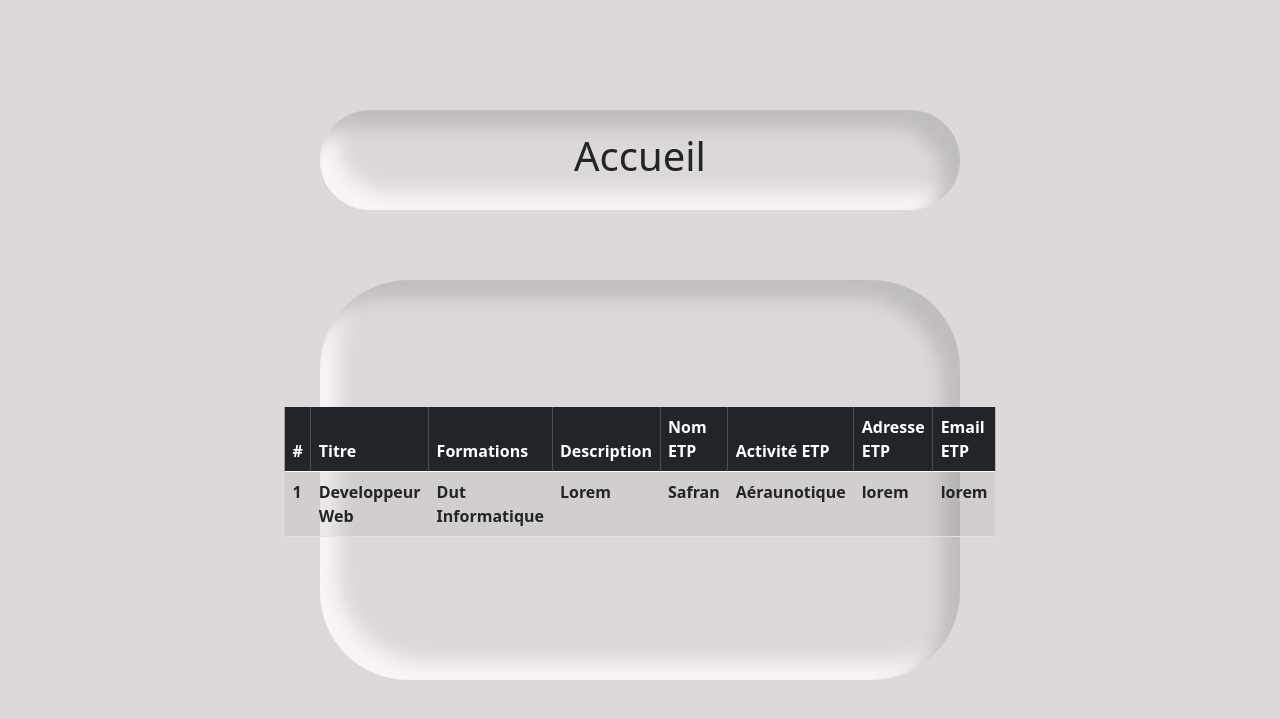
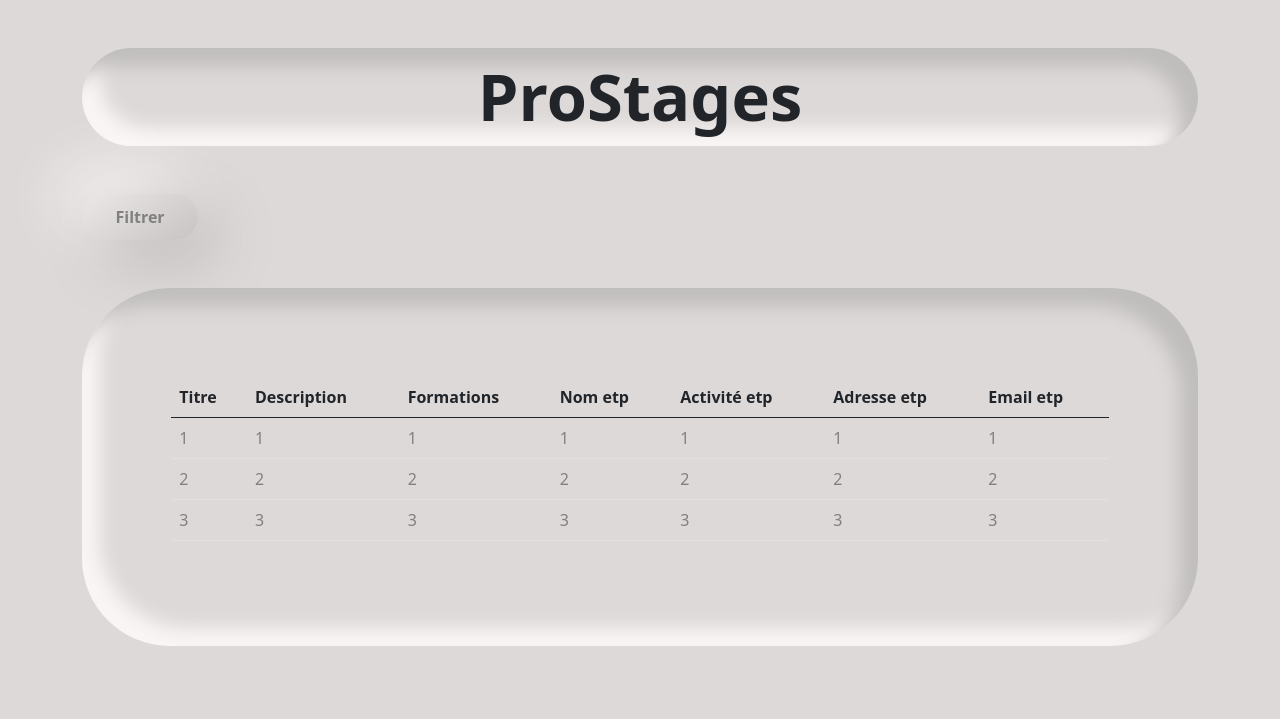
Before and after one commit to Altiroh/PROSTAGE, a Symfony app: template templates/pro_stage/accueil.html.twig in a window 1280 px wide. Shown: the top 719 px of the page. Run offline with Twig, Linux system fonts and the light colour scheme; the template is opened without the code that fills it, so the values that code supplies are empty; some libraries are stand-ins or nearby versions.

Commit message:
Fin du tp2

```diff
--- a/public/css/style.css
+++ b/public/css/style.css
@@ -1,55 +1,46 @@
 html{
   background-color: #ddd9d9;
 }
+body{background-color: #ddd9d9;}
+a{color:grey;text-decoration: none;}
+a:hover{color:black;text-decoration: none;}
+
+
 .cadreTitre{
-border-radius: 88px;
-position: absolute;
-top: 20%;
-left: 50%;
-transform: translate(-50%,-50%);/*Sur X et sur Y*/
-background: #ddd9d9;
-box-shadow: inset -18px 18px 18px #c0bdbd,
-            inset 18px -18px 18px #faf5f5;
-/* size */
-width: 50%; height: 100px;
-}
-.contenu{
-  position: absolute;
-  top: 50%;
-  left: 50%;
-  transform: translate(-50%,-50%);/*Sur X et sur Y*/
+  border-radius: 88px;
+  background: #ddd9d9;
+  box-shadow: inset -18px 18px 18px #c0bdbd,
+              inset 18px -18px 18px #faf5f5;
+  /* size */
+  width: auto; height: auto;
+  font-size: 65px;
+  text-align: center;
   font-weight: bold;
 }
-.bouton{
+.boutonRetour{
   border-radius: 50px;
   background: linear-gradient(145deg, #ece8e8, #c7c3c3);
   box-shadow:  20px 20px 60px #bcb8b8,
                -20px -20px 60px #fefafa;
              /* size */
-width: 10%;height: 10%;
-position: absolute;
-top: 50%;
-left: 50%;
-transform: translate(-50%,-50%);/*Sur X et sur Y*/
+  width: auto;height: auto;
+  padding: 1% 3%;
+  font-weight: bold;
 }
 
-.bouton:hover{
+
+.boutonRetour:hover{
 border-radius: 50px;
 background: linear-gradient(145deg, #c7c3c3, #ece8e8);
 box-shadow:  20px 20px 60px #bcb8b8,
              -20px -20px 60px #fefafa;
 }
-.bouton .contenu a{text-decoration: none; color: black;}
-
 .cadreBB{
+  padding: 8%;
   border-radius: 88px;
-  position: absolute;
-  top: 60%;
-  left: 50%;
-  transform: translate(-50%,-50%);/*Sur X et sur Y*/
   background: #ddd9d9;
   box-shadow: inset -18px 18px 18px #c0bdbd,
               inset 18px -18px 18px #faf5f5;
   /* size */
-  width: 50%; height: 50%;
+  width: auto; height: auto;
 }
--- /dev/null
+++ b/templates/base.html.twig
@@ -0,0 +1,78 @@
+<!DOCTYPE html>
+<html lang="fr">
+
+    <head>
+        <meta charset="utf-8">
+        <meta name="viewport" content="width=device-width, initial-scale=1, shrink-to-fit=no">
+        <meta name="description" content="Template de base pour le site ProStages">
+        <meta name="author" content="Ewen Blandin">
+        <link rel="stylesheet" href="{{asset('/css/bootstrap.min.css')}}">
+        <link rel="stylesheet" href="{{asset('/css/style.css')}}"> <!-- CSS personnaliser pour surpasser Bootstrap-->
+
+         <!-- Titre de l'onglet -->
+        <title>{% block title %}PROSTAGE - {% endblock %}</title>
+
+    </head>
+    <body>
+        <div class="container">
+
+            <!-- Tête de page -->
+            {% block header %}
+            <div class="row my-5" >
+                <div class="col-md-12">
+                    <div class="cadreTitre">
+                      <div class="contenu">
+                        ProStages
+                      </div>
+                    </div>
+                 </div>
+            </div>
+            {% endblock %}
+
+            <!-- BLOCK BOUTONS -->
+            {% block bouton %}
+
+            <div class="row my-3">
+                <div class="col-md-12">
+                    <!-- Par defaut c'est le bouton de retour car 2/3 pages l'utilisent -->
+                    {% block lienBouton %}
+                    <a href="javascript:history.back()"
+                    {% endblock %}
+                      <button type="button" class="boutonRetour">
+                          {% block labelBouton %}
+                                  Retour
+                              {% endblock %}
+                      </button>
+                    </a>
+                </div>
+            </div>
+
+            {% endblock %}
+
+             <!--  -->
+            {% block contenuG %}
+            <div class="row my-5">
+                <div class="col-md-12">
+
+                    <!-- Titre de la page -->
+                    {% block titleP %} {% endblock %}
+
+                    <!-- Contenue de la page -->
+                    {% block contenuP %} {% endblock %}
+
+                </div>
+            </div>
+
+            {% endblock %}
+
+             <!-- javascript fixe -->
+             <script src="https://cdn.jsdelivr.net/npm/@popperjs/core@2.5.4/dist/umd/popper.min.js" integrity="sha384-q2kxQ16AaE6UbzuKqyBE9/u/KzioAlnx2maXQHiDX9d4/zp8Ok3f+M7DPm+Ib6IU" crossorigin="anonymous"></script>
+             <script src="{{asset('/js/bootstrap.min.js')}}" ></script>
+
+             <!-- javascript additionnel-->
+            {% block javascripts %}
+
+            {% endblock %}
+        </div>
+    </body>
+</html>
--- a/templates/bigBox.html.twig
+++ /dev/null
@@ -1,49 +0,0 @@
-<!DOCTYPE html>
-<html>
-    <head>
-        <meta charset="UTF-8">
-        <!-- IMPLEMENTATION BOOTSTRAP CSS -->
-        <meta name="viewport" content="width=device-width, initial-scale=1">
-        <link rel="stylesheet" href="{{asset('/css/bootstrap.min.css')}}">
-        <link rel="stylesheet" href="{{asset('/css/style.css')}}">
-        <title>{% block title %}Welcome!{% endblock %}</title>
-        {% block stylesheets %}{% endblock %}
-    </head>
-    <body>
-        {% block body %}
-        <div class="container-fluid">
-        	<div class="row">
-        		<div class="col-md-2">
-        		</div>
-        		<div class="col-md-8">
-              {% block TitleP %}
-              {% endblock %}
-        		</div>
-        		<div class="col-md-2">
-        		</div>
-        	</div>
-        	<div class="row">
-        		<div class="col-md-2">
-        		</div>
-        		<div class="col-md-8">
-              {% block Boite %}
-
-              {% endblock %}
-        		</div>
-        		<div class="col-md-2">
-        		</div>
-        	</div>
-        </div>
-        {% endblock %}
-
-
-        <!-- BLOCK JAVASCRIPT -->
-
-        {% block javascripts %}
-          <script src="https://cdn.jsdelivr.net/npm/@popperjs/core@2.5.4/dist/umd/popper.min.js" integrity="sha384-q2kxQ16AaE6UbzuKqyBE9/u/KzioAlnx2maXQHiDX9d4/zp8Ok3f+M7DPm+Ib6IU" crossorigin="anonymous"></script>
-          <script src="{{asset('/js/bootstrap.min.js')}}" ></script>
-
-
-        {% endblock %}
-    </body>
-</html>
--- a/templates/pro_stage/accueil.html.twig
+++ b/templates/pro_stage/accueil.html.twig
@@ -1,49 +1,42 @@
-{% extends 'bigBox.html.twig' %}
+{% extends 'base.html.twig' %}
 
-{% block title %}Prostage - Accuei{% endblock %}
+{% block title %}  PROSTAGE - Accueil {% endblock %}
 
-{% block TitleP %}
-  <div class="cadreTitre">
-    <div class="contenu">
-      <h1>Accueil</h1>
-    </div>
-  </div>
+
+{% block lienBouton %}
+<!-- Changement du bouton par défaut, on le fait devenir filtrer pour accéder à notre page de filtrage -->
+  <a href="filtrage"
 {% endblock %}
 
-{% block Boite %}
+{% block labelBouton %}
+  Filtrer
+{% endblock %}
+
+{% block contenuP %}
 <div class="cadreBB">
-    <div class="contenu">
-      <div class="table-responsive">
-        <table class="table table-striped">
-          <thead class="table-dark">
+  <table class="table">	<!-- Tableau des offres de stage -->
+  	<thead>
   		<tr>
-              <th scope="col">#</th>
   			<th scope="col">Titre</th>
+        <th scope="col">Description</th>
         <th scope="col">Formations</th>
-              <th scope="col">Description</th>
-              <th scope="col">Nom ETP</th>
-              <th scope="col">Activité ETP</th>
-              <th scope="col">Adresse ETP</th>
-              <th scope="col">Email ETP</th>
+  	    <th scope="col">Nom etp</th>
+  	    <th scope="col">Activité etp</th>
+  	    <th scope="col">Adresse etp</th>
+  	    <th scope="col">Email etp</th>
   		</tr>
   	</thead>
   	<tbody>
+  			{% for stage in 1..3 %}
   			<tr>
-              <th scope="row">1</th>
-              <td>Developpeur Web</td>
-              <td>Dut Informatique</td>
-              <td>Lorem</td>
-              <td>Safran</td>
-              <td>Aéraunotique</td>
-              <td>lorem</td>
-              <td>lorem</td>
+  				{% for i in 1..7 %}
+  		        	<td> <a href="/stage{{stage}}"> {{stage}} </a></td>
+  		        {% endfor %}
   		     </tr>
+  		    {% endfor %}
+
   	</tbody>
   </table>
 </div>
-    </div>
-  </div>
+
 {% endblock %}
-
-{% block javascript%}
-{% endblock %}
```
Also changed, not shown: src/Controller/ProStageController.php (+7 -22 lines), templates/doubleBox.html.twig (deleted, +0 -26 lines), templates/pro_stage/filtrage.html.twig (+23 -15 lines), templates/pro_stage/recherche.html.twig (deleted, +0 -15 lines), templates/pro_stage/stageSelect.html.twig (added, +36 -0 lines), templates/pro_stage/start.html.twig (deleted, +0 -16 lines), templates/simpleTitle.html.twig (deleted, +0 -24 lines). Lines whose indentation alone changed are shown as unchanged.
